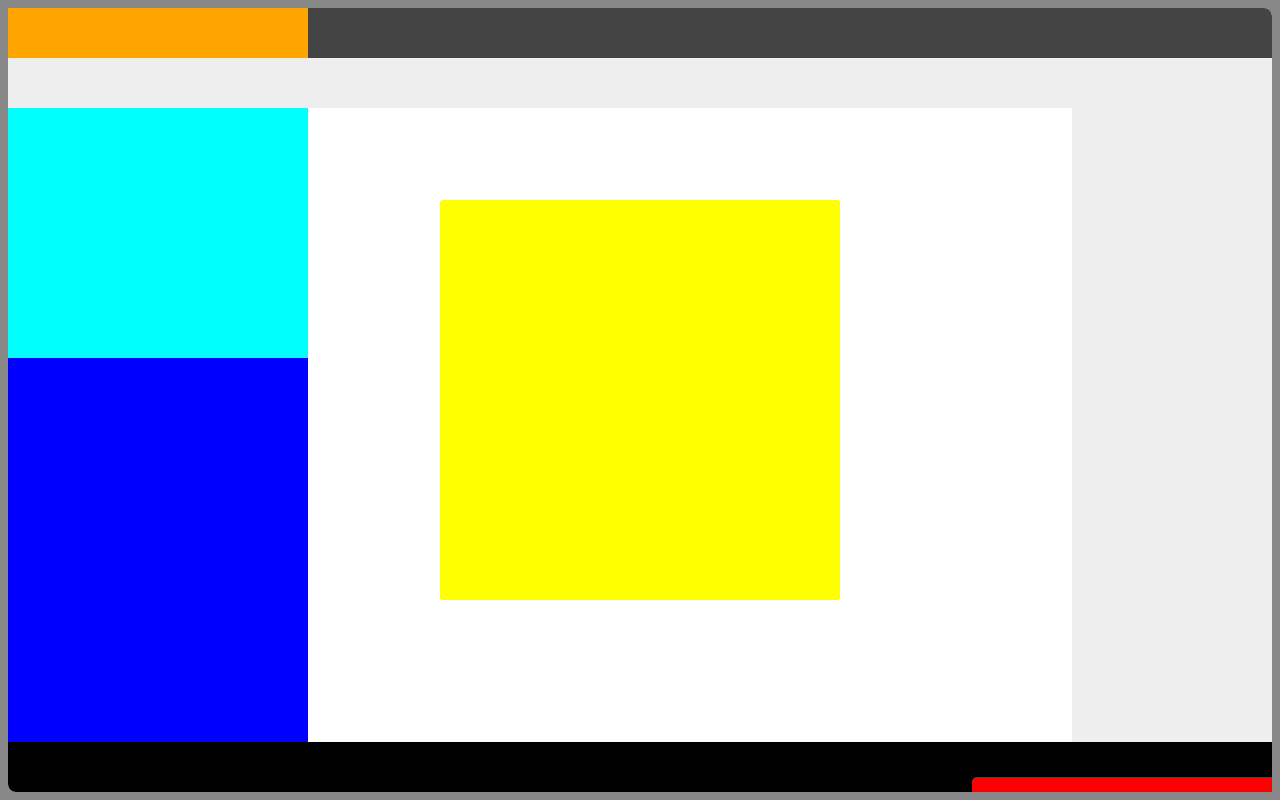
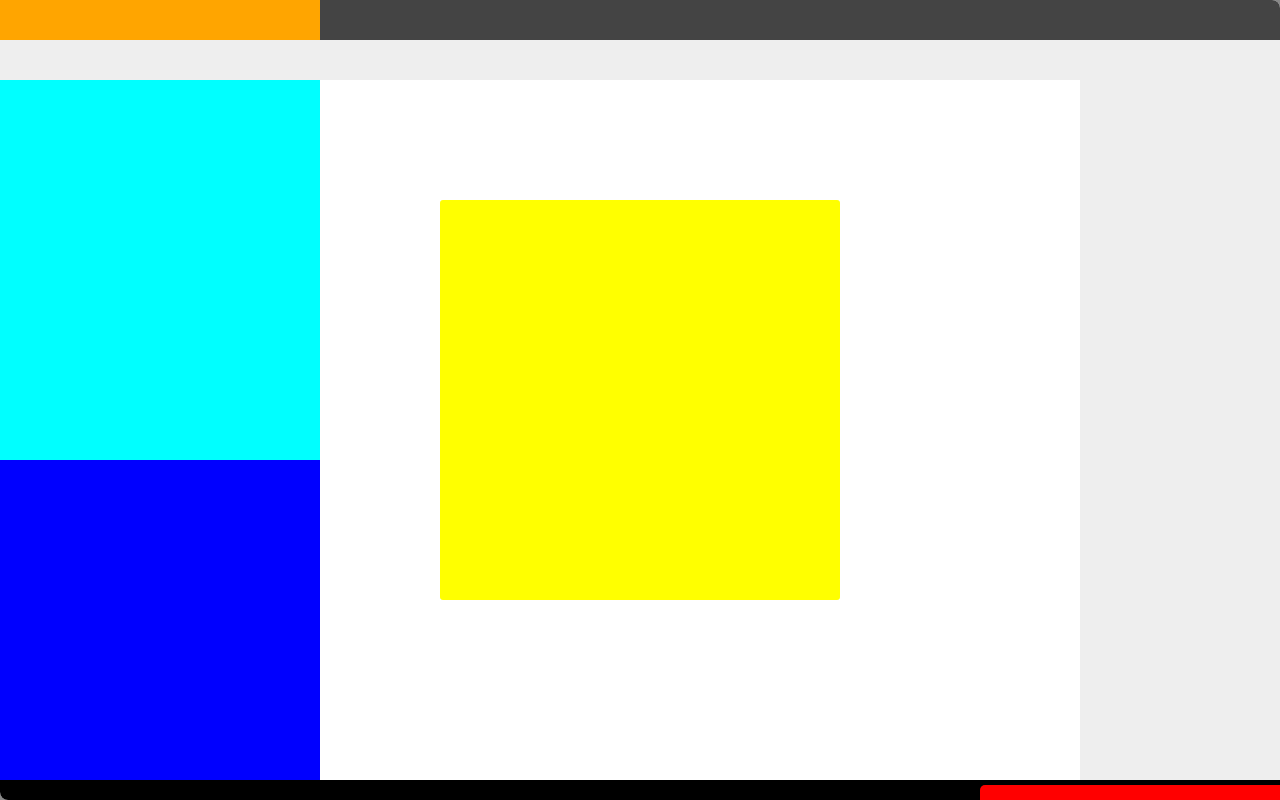
Before and after one commit to relationslab/Codebeta_Test_Front, a plain HTML site: page la.html in a window 1280 px wide. Drawn offline with Linux system fonts and the light colour scheme.

Commit message:
change: css

```diff
--- a/css/la.css
+++ b/css/la.css
@@ -46,10 +46,10 @@ strong{
 /* root-namespace selector */
 #la{
   position: absolute;
-  top: 8px;
-  left: 8px;
-  bottom: 8px;
-  right: 8px;
+  top: 0;
+  left: 0;
+  bottom: 0;
+  right: 0;
 
   min-height: 500px;
   min-width: 500px;
--- a/css/la.shell.css
+++ b/css/la.shell.css
@@ -10,36 +10,36 @@
   top: 0;
   left: 0;
   right: 0;
-  height: 50px;
+  height: 40px;
   background-color: #444;
 }
 
 .la-shell-head-logo{
   top: 0;
   left: 0;
-  width: 300px;
-  height: 50px;
+  width: 320px;
+  bottom: 0;
   background: orange;
 }
 
 .la-shell-head-tab{
   top: 0;
-  left: 300px;
+  left: 320px;
   width: 500px;
-  height: 50px;
+  bottom: 0;
 }
 
 .la-shell-head-options{
   top: 0;
   right: 0;
   width: 200px;
-  height: 50px;
+  bottom: 0;
 }
 
 .la-shell-main{
-  top: 50px;
+  top: 40px;
   left: 0;
-  bottom: 50px;
+  bottom: 20px;
   right: 0;
   background-color: #eee;
 }
@@ -48,28 +48,28 @@
   top: 0;
   left: 0;
   right: 0;
-  height: 50px;
+  height: 40px;
 }
 
 .la-shell-main-game{
-  top: 50px;
+  top: 40px;
   left: 0;
-  width: 300px;
-  height: 250px;
+  width: 320px;
+  height: 380px;
   background-color: cyan;
 }
 
 .la-shell-main-roadmap{
-  top: 300px;
+  top: 420px;
   left: 0;
-  width: 300px;
+  width: 320px;
   bottom: 0;
   background-color: blue;
 }
 
 .la-shell-main-code{
-  top: 50px;
-  left: 300px;
+  top: 40px;
+  left: 320px;
   right: 200px;
   bottom: 0;
   background-color: white;
@@ -83,7 +83,7 @@
 }
 
 .la-shell-foot{
-  height: 50px;
+  height: 20px;
   left: 0;
   right: 0;
   bottom: 0;
```
